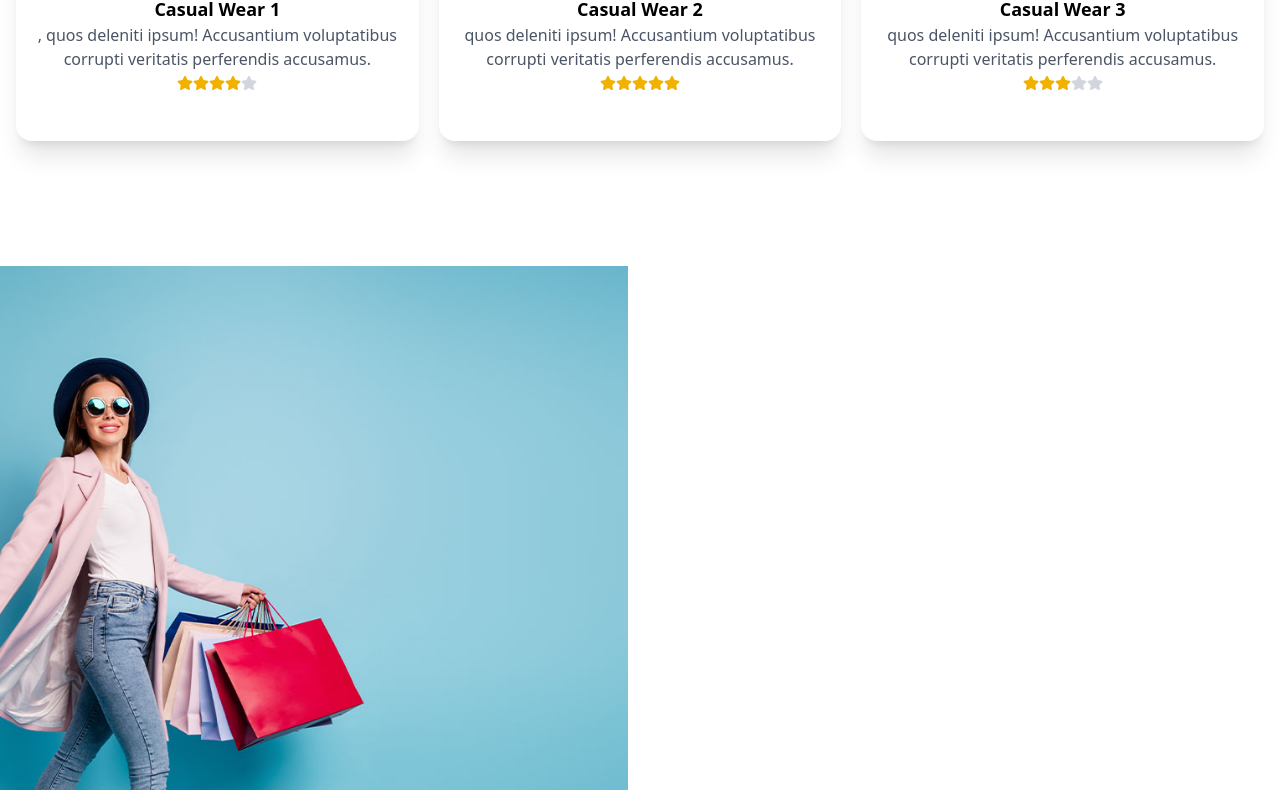
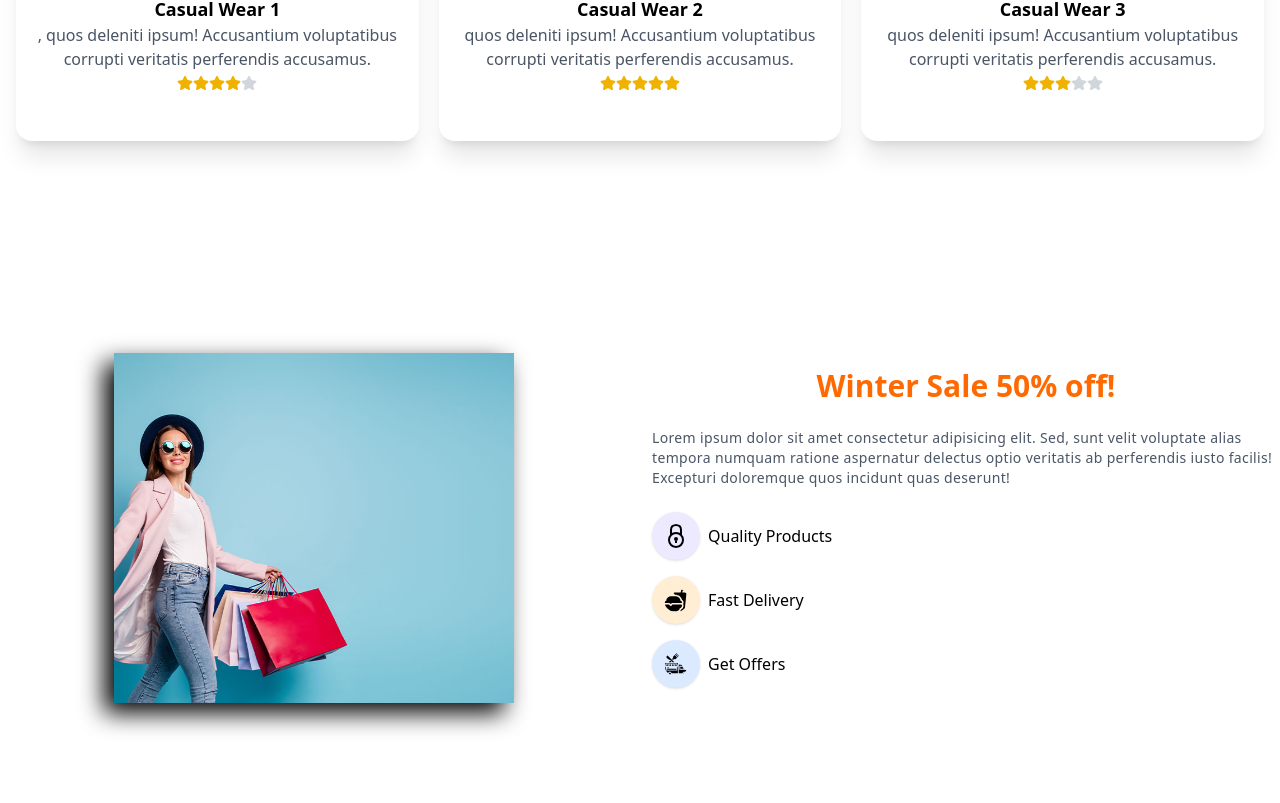
Before and after one commit to AlexBialas/Shoplover-Ecommerce-Website, a React (Vite) app in the folder Shoplover/: page / in a window 1280 px wide. Shown: the part 1601-2404 px from the top of the page. Built offline with nearby package versions, Linux system fonts and the light colour scheme.

Commit message:
finished Banner Section

```diff
--- a/Shoplover/src/components/Banner/Banner.jsx
+++ b/Shoplover/src/components/Banner/Banner.jsx
@@ -1,16 +1,70 @@
 import React from "react";
 import BannerImg from "../Banner/BannerImg.png";
+import { GrSecure } from "react-icons/gr";
+import { IoFastFood } from "react-icons/io5";
+import { GiFoodTruck } from "react-icons/gi";
 
 const Banner = () => {
+  const features = [
+    {
+      icon: (
+        <GrSecure className="text-4xl h-12 w-12 shadow-sm p-3 rounded-full bg-violet-100" />
+      ),
+      text: "Quality Products",
+      aosEffect: "fade-up",
+    },
+    {
+      icon: (
+        <IoFastFood className="text-4xl h-12 w-12 shadow-sm p-3 rounded-full bg-orange-100" />
+      ),
+      text: "Fast Delivery",
+      aosEffect: "fade-up",
+    },
+    {
+      icon: (
+        <GiFoodTruck className="text-4xl h-12 w-12 shadow-sm p-3 rounded-full bg-blue-100" />
+      ),
+      text: "Get Offers",
+      aosEffect: "fade-up",
+    },
+  ];
+
   return (
     <div className="min-h-[550px] flex justify-center items-center py-12 sm:py-0">
-      <div className="container ">
+      <div className="container">
         <div className="grid grid-cols-1 sm:grid-cols-2 gap-6 items-center">
-          {/*image section */}
-          <div>
-            <img src={BannerImg} alt="" />
+          {/* Image Section */}
+          <div data-aos="zoom-in">
+            <img
+              src={BannerImg}
+              alt="Banner"
+              className="max-w-[400px] h-[350px] w-full mx-auto drop-shadow-[-10px_10px_12px_rgba(0,0,0,1)] object-cover"
+            />
           </div>
-          {/*text details section*/}
+          {/* Text Details Section */}
+          <div className="flex flex-col justify-center gap-6 sm:pt-0">
+            <h1 className="text-3xl font-bold text-orange-500 text-center">
+              Winter Sale 50% off!
+            </h1>
+            <p className="text-gray-600 text-sm tracking-wide leading-5">
+              Lorem ipsum dolor sit amet consectetur adipisicing elit. Sed, sunt
+              velit voluptate alias tempora numquam ratione aspernatur delectus
+              optio veritatis ab perferendis iusto facilis! Excepturi doloremque
+              quos incidunt quas deserunt!
+            </p>
+            <div className="flex flex-col space-y-4">
+              {features.map((feature, index) => (
+                <div
+                  key={index}
+                  data-aos={feature.aosEffect}
+                  className="flex items-center"
+                >
+                  {feature.icon}
+                  <span className="ml-2">{feature.text}</span>
+                </div>
+              ))}
+            </div>
+          </div>
         </div>
       </div>
     </div>
```
